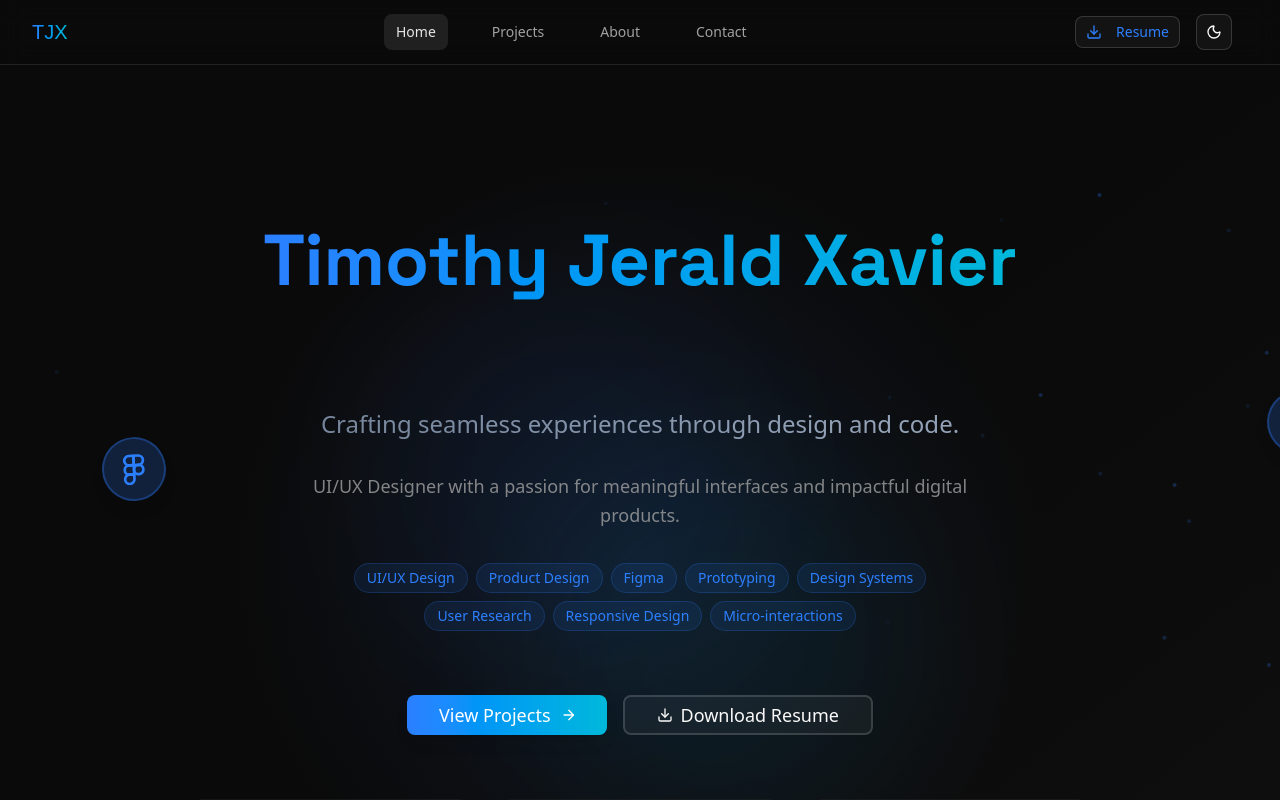
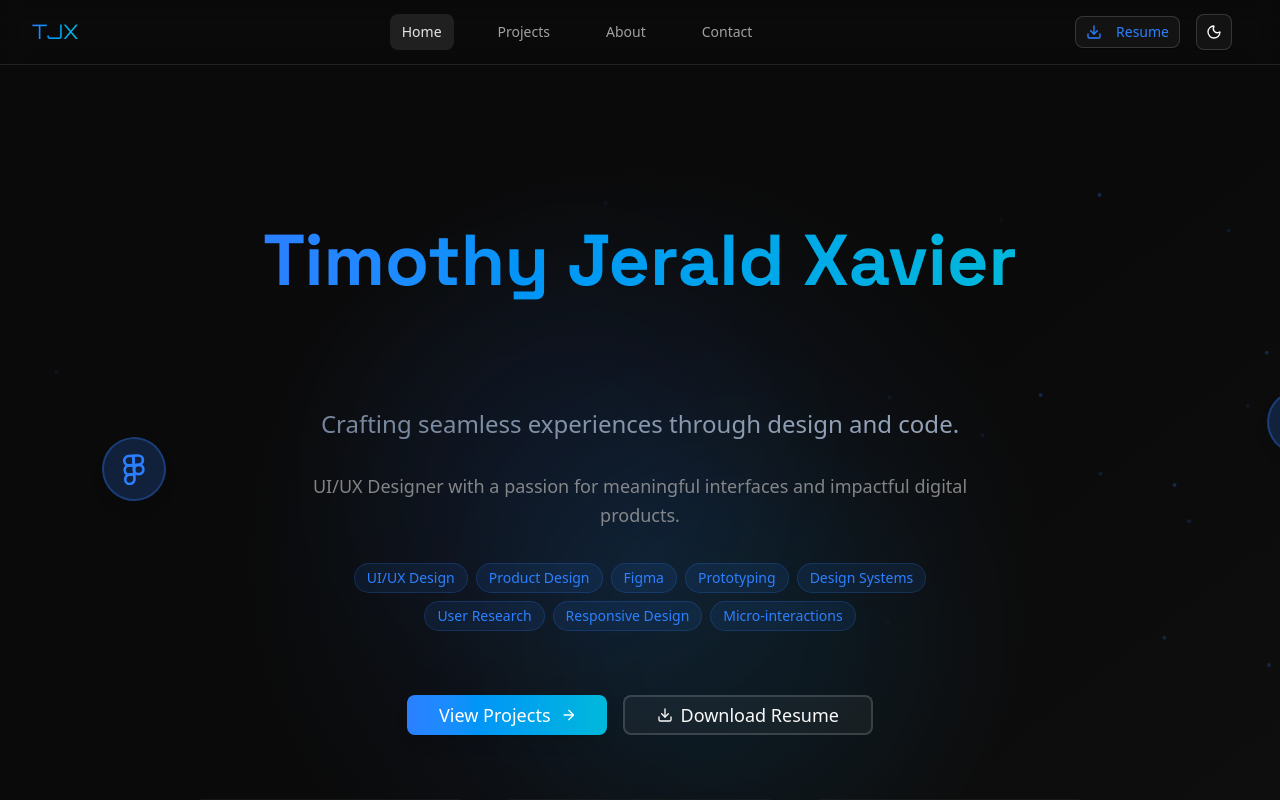
Before and after one commit to Timothy025/portfolio, a Next.js app: page / in a window 1280 px wide. Shown: the top 800 px of the page. Built offline with nearby package versions, Linux system fonts and the light colour scheme; a web font is replaced by a local one.

Commit message:
Fix CSS import order - move Google Fonts import to top

```diff
--- a/src/app/globals.css
+++ b/src/app/globals.css
@@ -1,10 +1,10 @@
+/* Import similar font from Google Fonts */
+@import url('https://fonts.googleapis.com/css2?family=Orbitron:wght@400;700&display=swap');
+
 @import "tailwindcss";
 @import "tw-animate-css";
 
 @custom-variant dark (&:is(.dark *));
-
-/* Import similar font from Google Fonts */
-@import url('https://fonts.googleapis.com/css2?family=Orbitron:wght@400;700&display=swap');
 
 /* Droga Regular Font */
 @font-face {
```
